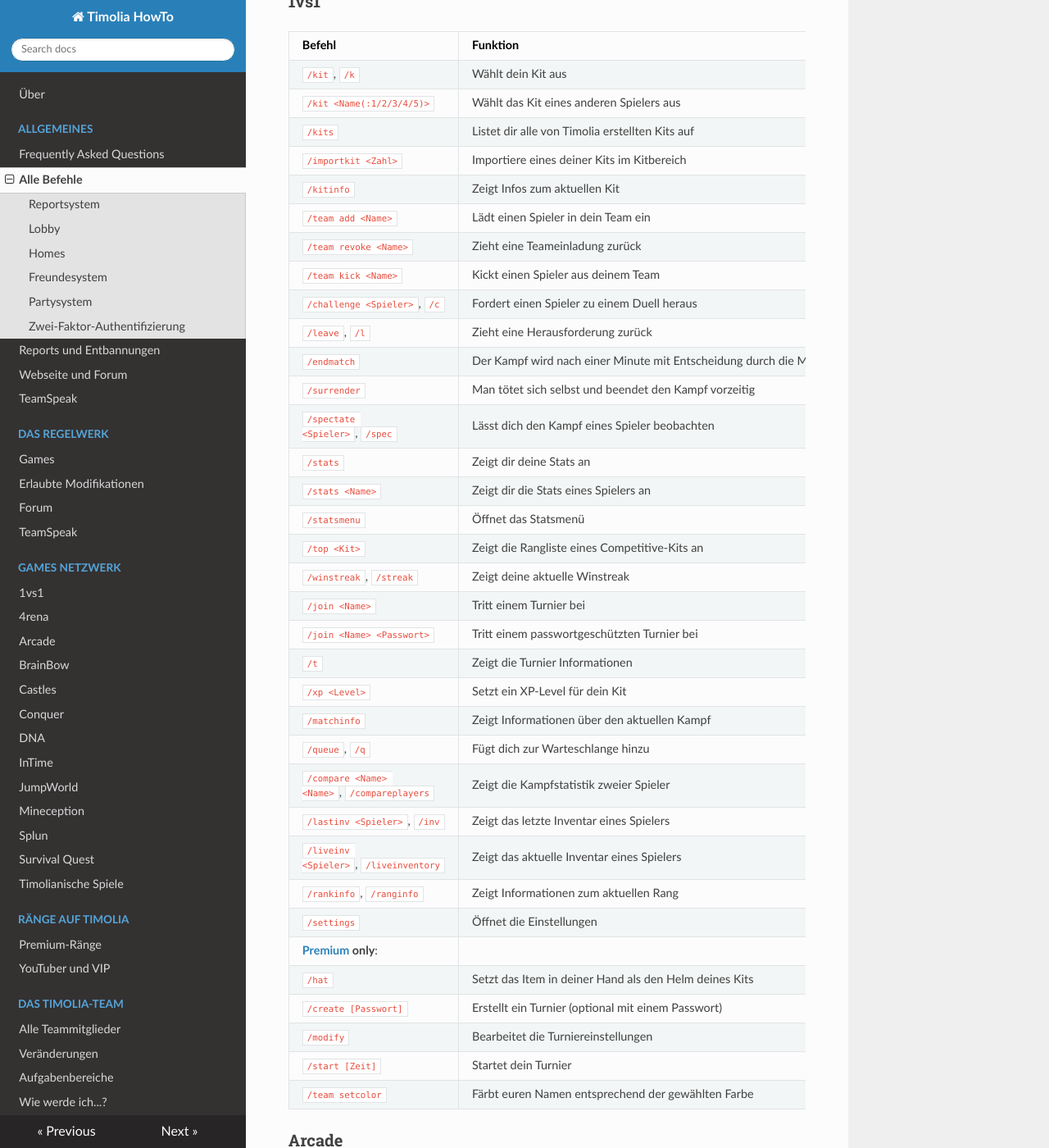
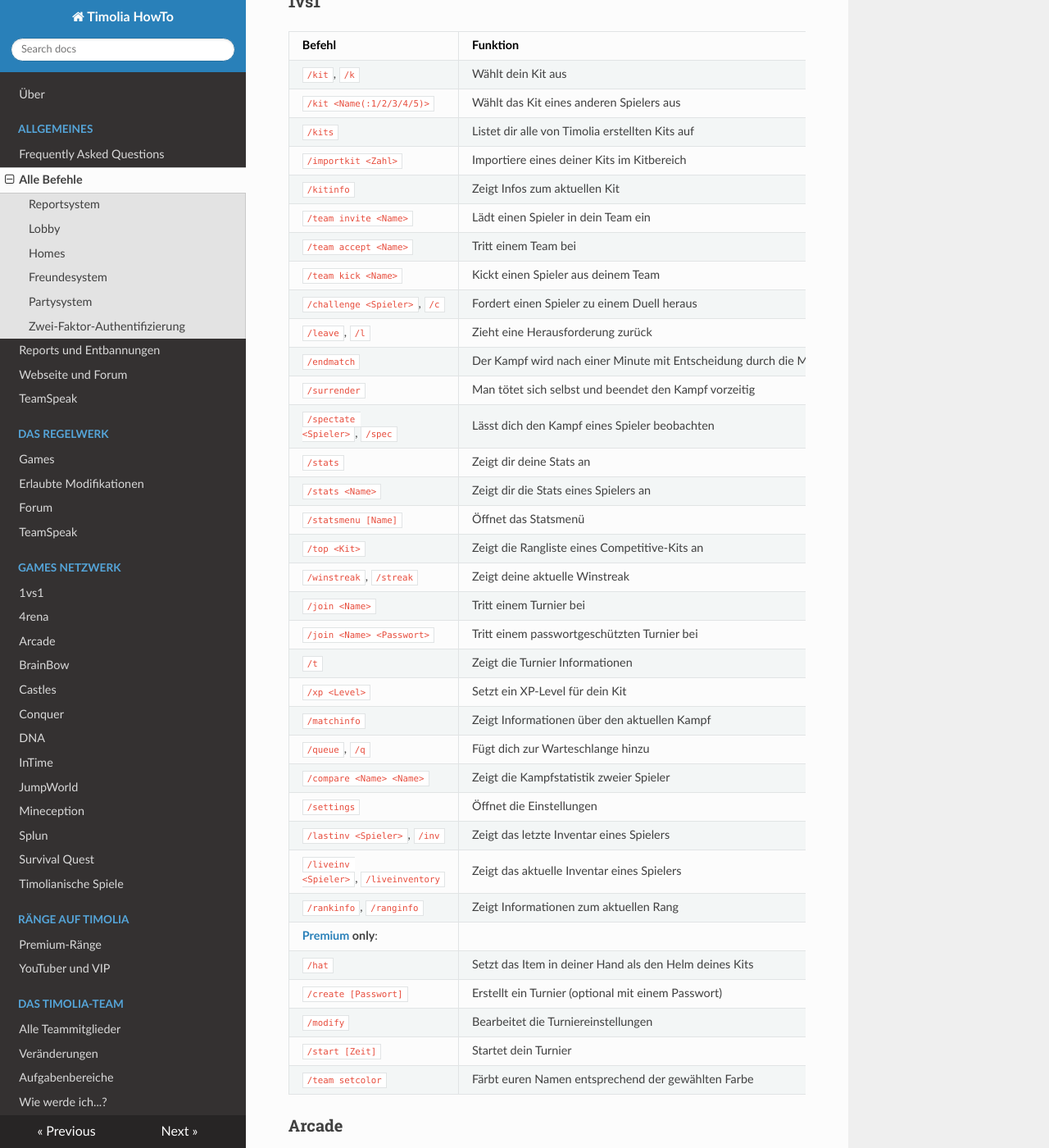
Before and after one commit to TimoliaDE/HowTo, an MkDocs documentation site: the page built from docs/commands.md, in a window 1280 px wide and 1400 px high, scrolled down 4360 px. Shown: the whole window at 82% size. Built offline with MkDocs 1.6.1, drawn with Linux system fonts in a browser that asks for light colours; nearby versions of some CDN libraries; old or Windows-style settings are respelled for this version of MkDocs.

Commit message:
Update commands.md

```diff
--- a/docs/commands.md
+++ b/docs/commands.md
@@ -129,10 +129,10 @@ Solltest du dein Handy verlieren, kannst du dich weiterhin mit Backupcodes anmel
 | `/kit`, `/k`                    | Wählt dein Kit aus |
 | `/kit <Name(:1/2/3/4/5)>`       | Wählt das Kit eines anderen Spielers aus |
 | `/kits`                         | Listet dir alle von Timolia erstellten Kits auf |
-| `/importkit <Zahl>` | Importiere eines deiner Kits im Kitbereich |
-| `/kitinfo` | Zeigt Infos zum aktuellen Kit |
-| `/team add <Name>`              | Lädt einen Spieler in dein Team ein |
-| `/team revoke <Name>`           | Zieht eine Teameinladung zurück |
+| `/importkit <Zahl>`             | Importiere eines deiner Kits im Kitbereich |
+| `/kitinfo`                      | Zeigt Infos zum aktuellen Kit |
+| `/team invite <Name>`           | Lädt einen Spieler in dein Team ein |
+| `/team accept <Name>`           | Tritt einem Team bei |
 | `/team kick <Name>`             | Kickt einen Spieler aus deinem Team |
 | `/challenge <Spieler>`, `/c`    | Fordert einen Spieler zu einem Duell heraus |
 | `/leave`, `/l`                  | Zieht eine Herausforderung zurück |
@@ -141,7 +141,7 @@ Solltest du dein Handy verlieren, kannst du dich weiterhin mit Backupcodes anmel
 | `/spectate <Spieler>`, `/spec`  | Lässt dich den Kampf eines Spieler beobachten |
 | `/stats`                        | Zeigt dir deine Stats an |
 | `/stats <Name>`                 | Zeigt dir die Stats eines Spielers an |
-| `/statsmenu`                    | Öffnet das Statsmenü |
+| `/statsmenu [Name]`             | Öffnet das Statsmenü |
 | `/top <Kit>`                    | Zeigt die Rangliste eines Competitive-Kits an |
 | `/winstreak`, `/streak`         | Zeigt deine aktuelle Winstreak |
 | `/join <Name>`                  | Tritt einem Turnier bei |
@@ -150,11 +150,11 @@ Solltest du dein Handy verlieren, kannst du dich weiterhin mit Backupcodes anmel
 | `/xp <Level>`                   | Setzt ein XP-Level für dein Kit |
 | `/matchinfo`                    | Zeigt Informationen über den aktuellen Kampf |
 | `/queue`, `/q`                  | Fügt dich zur Warteschlange hinzu |
-| `/compare <Name> <Name>`, `/compareplayers` | Zeigt die Kampfstatistik zweier Spieler |
+| `/compare <Name> <Name>`        | Zeigt die Kampfstatistik zweier Spieler |
+| `/settings`                     | Öffnet die Einstellungen |
 | `/lastinv <Spieler>`, `/inv`    | Zeigt das letzte Inventar eines Spielers |
 | `/liveinv <Spieler>`, `/liveinventory` | Zeigt das aktuelle Inventar eines Spielers |
 | `/rankinfo`, `/ranginfo`        | Zeigt Informationen zum aktuellen Rang |
-| `/settings`                     | Öffnet die Einstellungen |
 **[Premium](/ranks/premium/) only**:
 | `/hat`                          | Setzt das Item in deiner Hand als den Helm deines Kits |
 | `/create [Passwort]`            | Erstellt ein Turnier (optional mit einem Passwort) |
```
